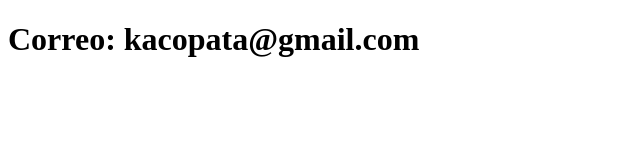
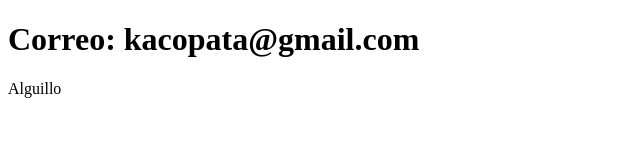
Before and after one commit to SamuGDL/juego-secreto, a plain HTML site: page contacto.html in a window 1280 px wide. Shown: the full height of the page, 0-640 px from the left. Drawn offline with Linux system fonts and the light colour scheme.

Commit message:
Actualiza el contacto

```diff
--- a/contacto.html
+++ b/contacto.html
@@ -7,6 +7,7 @@
 </head>
 <body>
     <h1>Correo: kacopata@gmail.com</h1>
+    <p>Alguillo</p>
 
 </body>
 </html>
```
